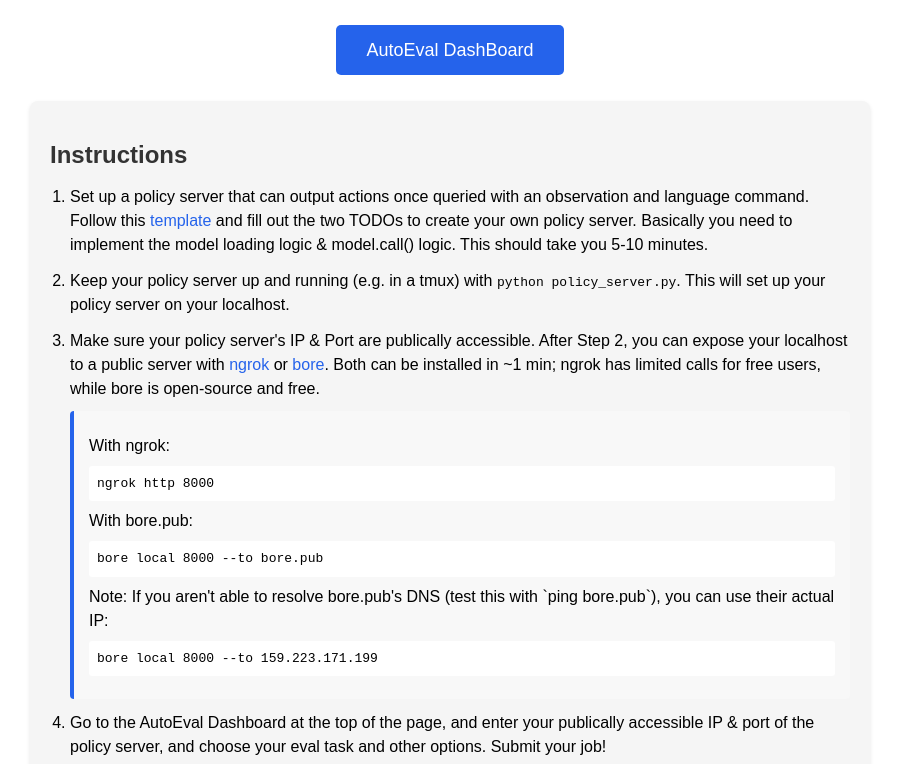
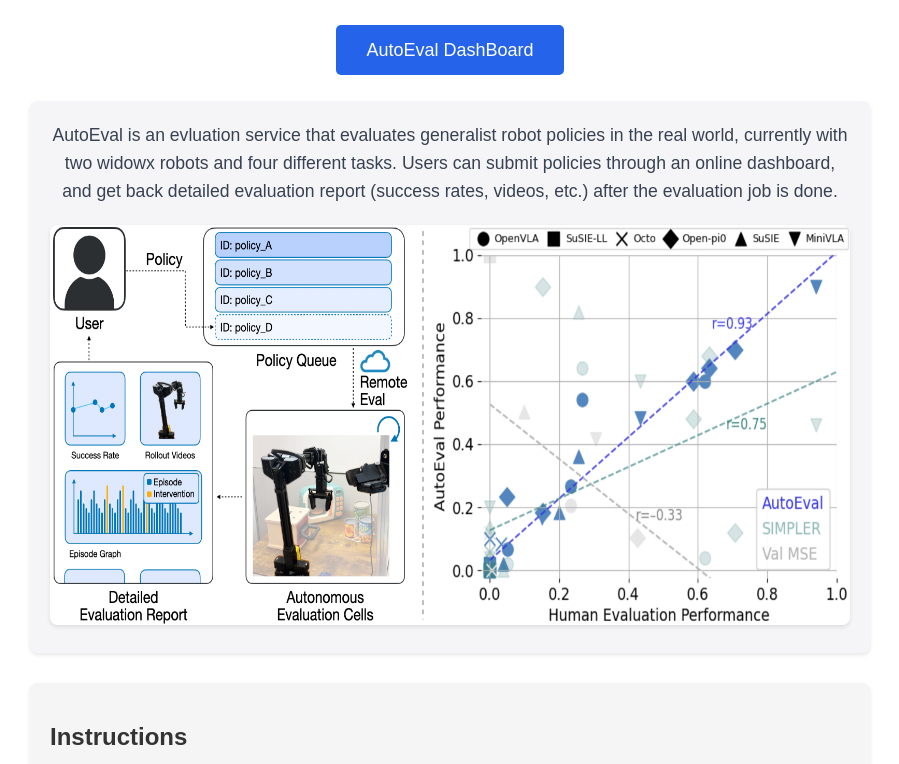
Before and after one commit to auto-eval/auto-eval.github.io, a plain HTML site: page index.html in a window 1280 px wide. Shown: the top 764 px of the page, without its empty margins (190-1089 px from the left). Drawn offline with Linux system fonts and the light colour scheme.

Commit message:
add overview

```diff
--- a/index.html
+++ b/index.html
@@ -31,6 +31,36 @@
 
         .button:hover {
             background-color: #1e40af;
+        }
+
+        .overview-box {
+            margin: 0 auto 30px auto;
+            padding: 20px;
+            max-width: 800px;
+            background-color: #f5f5f8;
+            border-radius: 8px;
+            box-shadow: 0 2px 4px rgba(0,0,0,0.1);
+            text-align: center;
+            line-height: 1.6;
+        }
+
+        .overview-box p {
+            margin: 0 0 20px 0;
+            color: #374151;
+            font-size: 1.1em;
+        }
+
+        .teaser-container {
+            width: 100%;
+            max-width: 800px;
+            margin: 0 auto;
+        }
+
+        .teaser-image {
+            width: 100%;
+            height: 400px;
+            border-radius: 8px;
+            box-shadow: 0 2px 4px rgba(0,0,0,0.1);
         }
 
         .instructions-box {
@@ -90,6 +120,13 @@
         <a href="http://159.223.171.199:2359/page" class="button">AutoEval DashBoard</a>
     </div>
 
+    <div class="overview-box">
+        <p>AutoEval is an evluation service that evaluates generalist robot policies in the real world, currently with two widowx robots and four different tasks. Users can submit policies through an online dashboard, and get back detailed evaluation report (success rates, videos, etc.) after the evaluation job is done.</p>
+        <div class="teaser-container">
+            <img src="assets/teaser.png" alt="AutoEval Teaser" class="teaser-image">
+        </div>
+    </div>
+
     <div class="instructions-box">
         <h2>Instructions</h2>
         <ol>
```
Also changed, not shown: assets/teaser.png (added).
